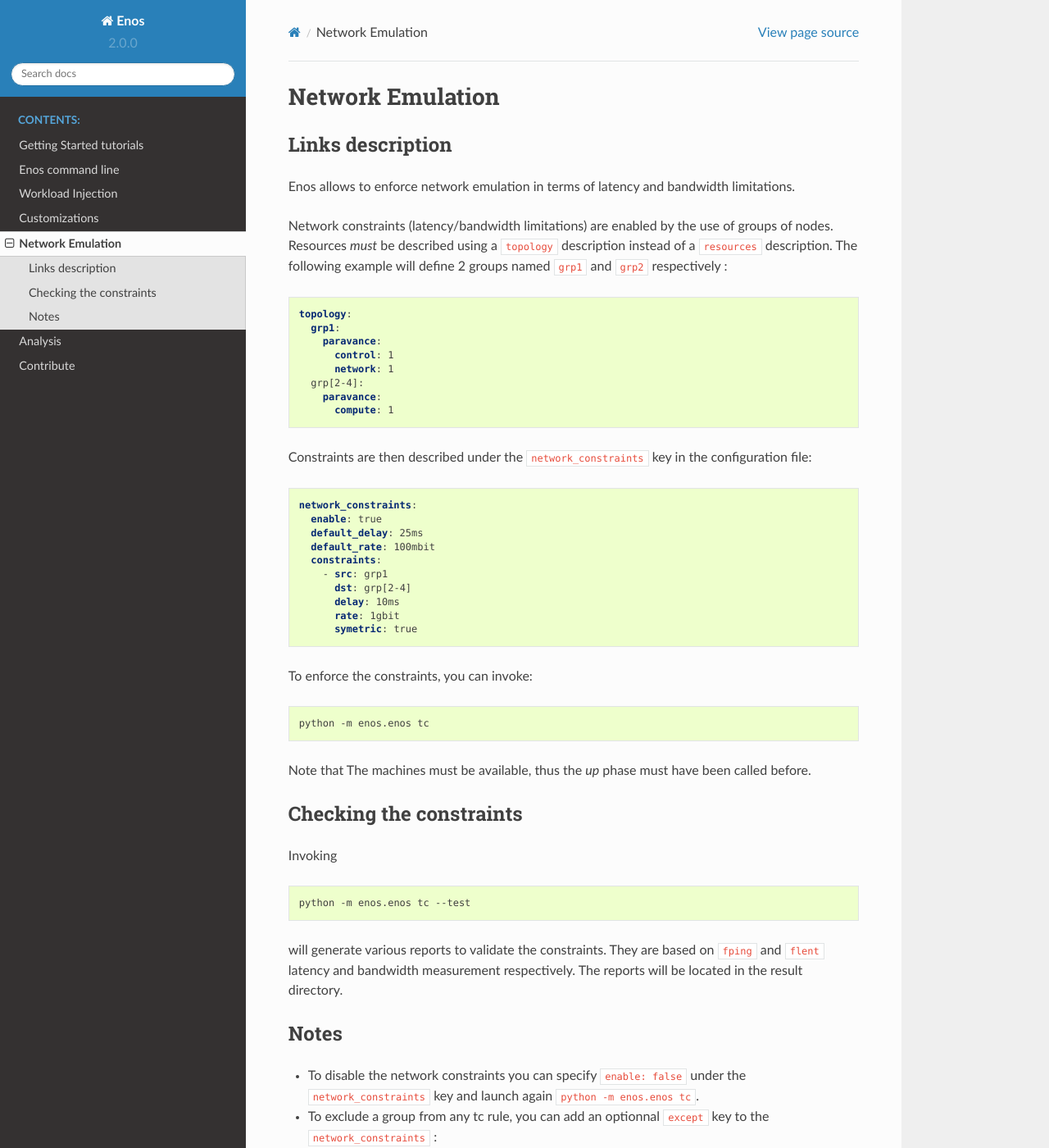
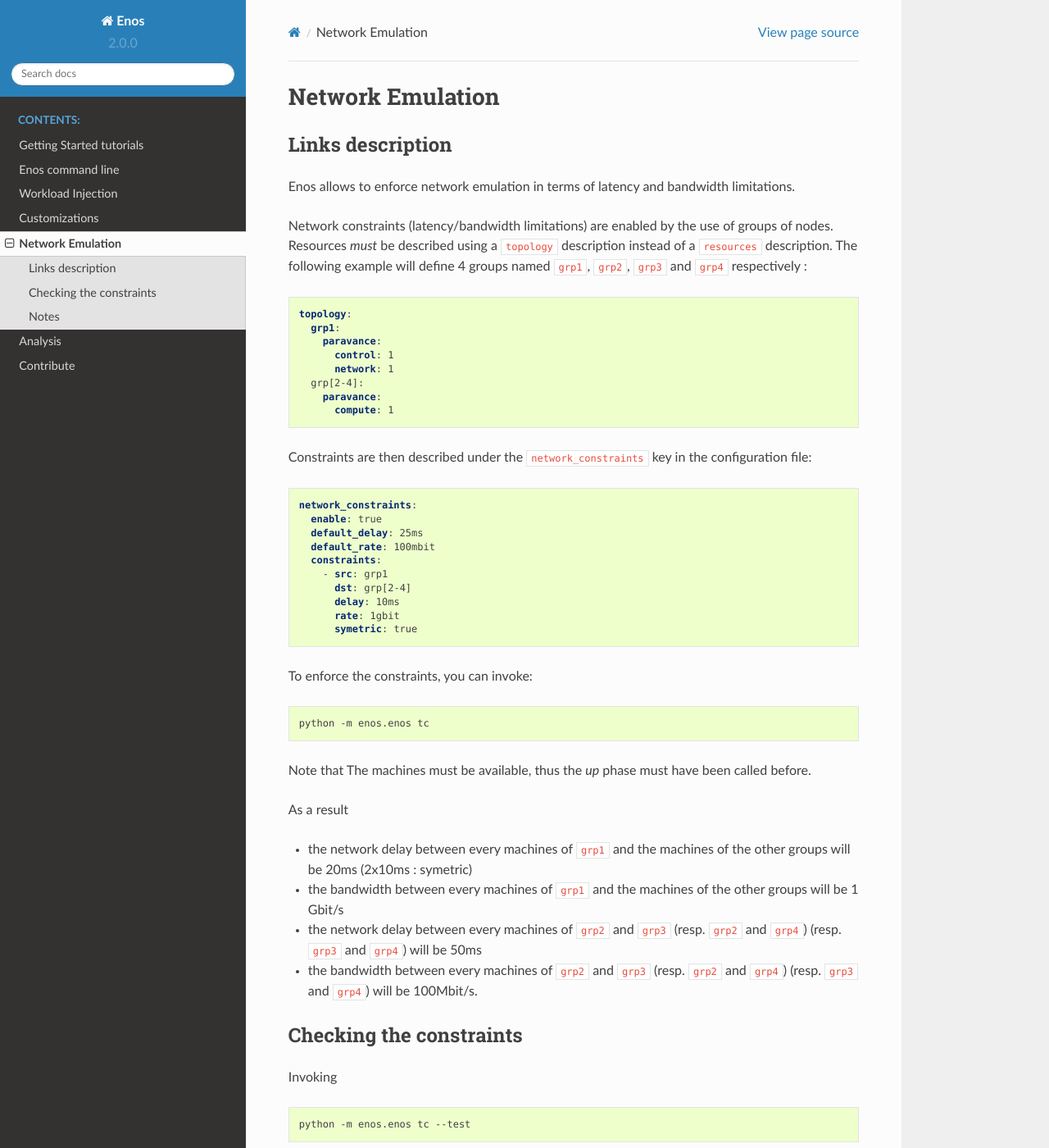
Before and after one commit to BeyondTheClouds/enos, a Sphinx documentation site: the page built from docs/network-emulation/index.rst, in a window 1280 px wide and 1400 px high. Shown: the whole window at 82% size. Built offline with Sphinx 7.4.7 and the Read the Docs theme 2.0.0, drawn with Linux system fonts in a browser that asks for light colours; some of the changed text lies outside the part shown.

Commit message:
Update index.rst

```diff
--- a/docs/network-emulation/index.rst
+++ b/docs/network-emulation/index.rst
@@ -9,7 +9,7 @@
 
 Network constraints (latency/bandwidth limitations) are enabled by the use of
 groups of nodes. Resources *must* be described using a :code:`topology` description
-instead of a :code:`resources` description. The following example will define 2 groups named :code:`grp1` and :code:`grp2` respectively :
+instead of a :code:`resources` description. The following example will define 4 groups named :code:`grp1`, :code:`grp2`, :code:`grp3` and :code:`grp4`  respectively :
 
 .. code-block:: yaml
 
@@ -48,6 +48,13 @@
 
 Note that The machines must be available, thus the `up` phase must have been called before.
 
+As a result
+
+* the network delay between every machines of :code:`grp1` and the machines of the other groups will be 20ms (2x10ms : symetric)
+* the bandwidth between every machines of :code:`grp1` and the machines of the other groups will be 1 Gbit/s
+* the network delay between every machines of :code:`grp2` and :code:`grp3` (resp. :code:`grp2` and :code:`grp4`) (resp. :code:`grp3` and :code:`grp4`) will be 50ms
+* the bandwidth between every machines of :code:`grp2` and :code:`grp3` (resp. :code:`grp2` and :code:`grp4`) (resp. :code:`grp3` and :code:`grp4`) will be 100Mbit/s.
+
 Checking the constraints
 ------------------------
 
@@ -57,7 +64,7 @@
 
     python -m enos.enos tc --test
 
-will generate various reports to validate the constraints. They are based on :code:`fping` and :code:`flent` latency and bandwidth measurement respectively. The reports will be located in the result directory.
+will generate various reports to validate the constraints. They are based on :code:`fping` and :code:`flent` latency and bandwidth measurements respectively. The reports will be located in the result directory.
 
 
 Notes
```
